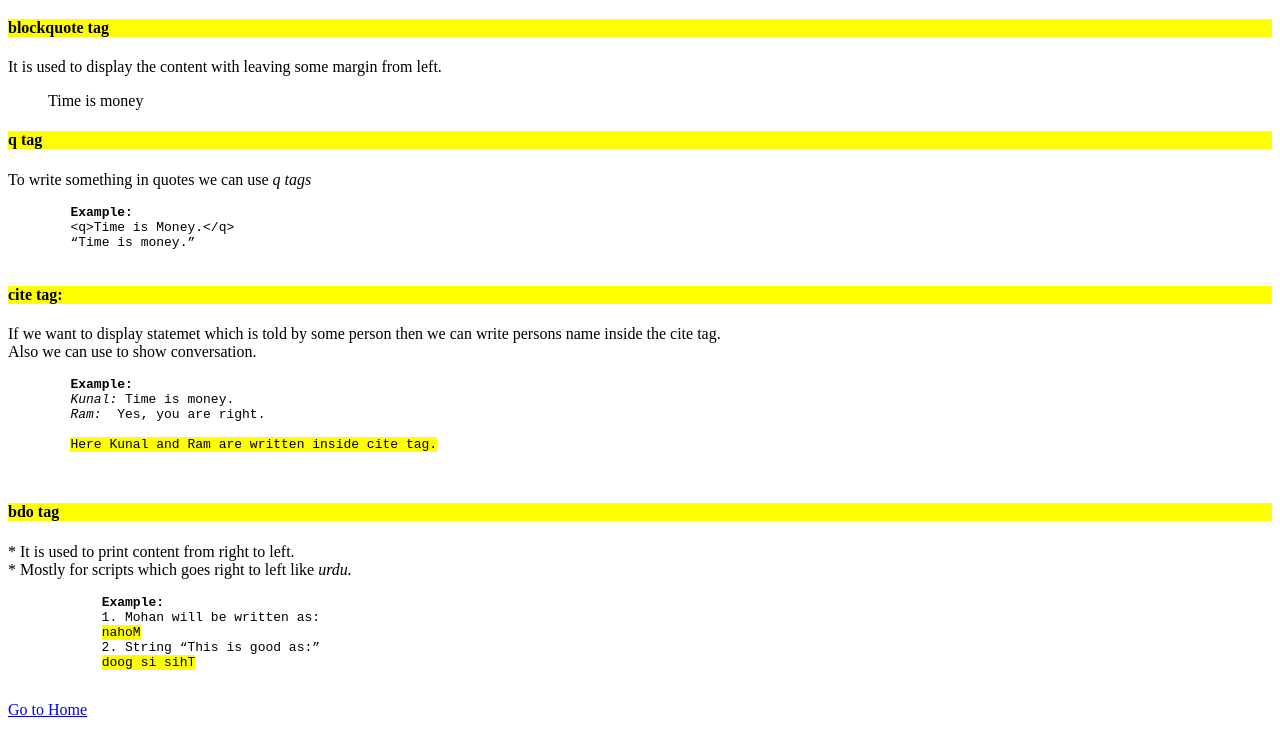
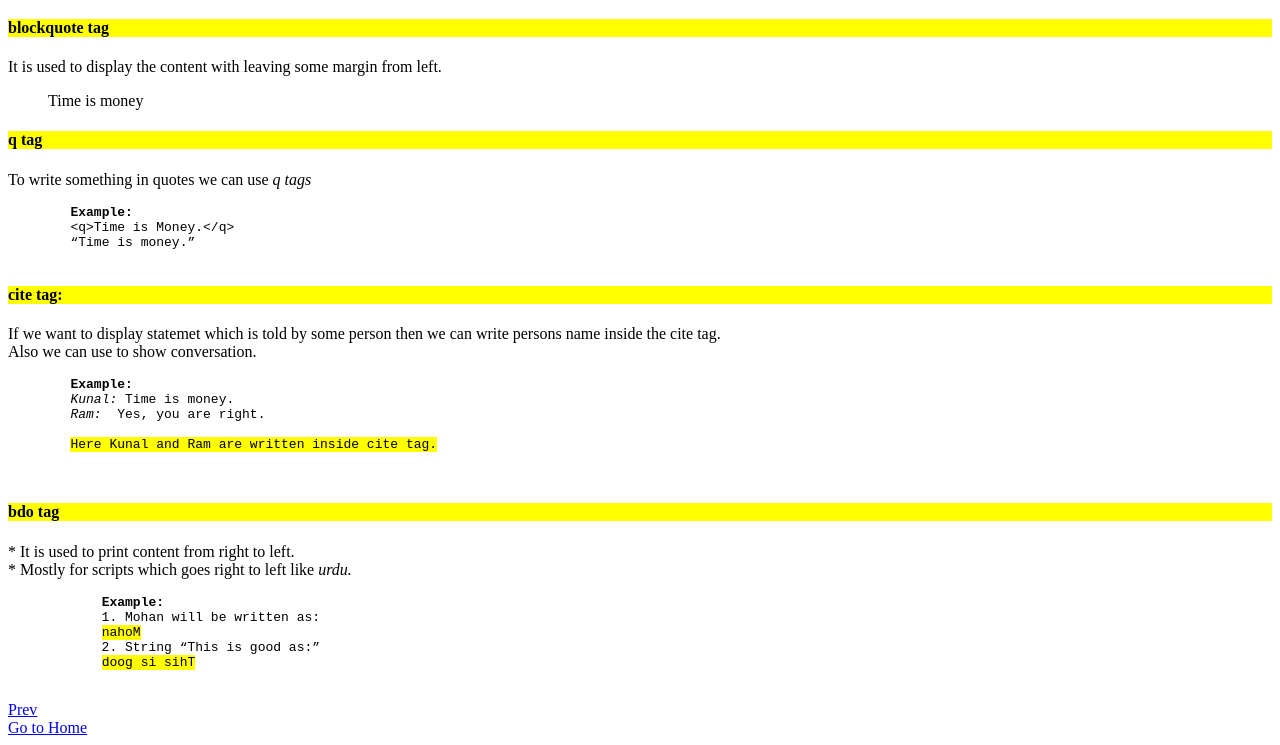
Before and after one commit to kunalgrv47/HTML-Learning-Journey, a plain HTML site: page HTML_Citation.html in a window 1280 px wide. Shown: the part 61-806 px from the top of the page. Drawn offline with Linux system fonts and the light colour scheme.

Commit message:
commit for citation

```diff
--- a/HTML_Citation.html
+++ b/HTML_Citation.html
@@ -1,10 +1,12 @@
 <!DOCTYPE html>
 <html lang="en">
+
 <head>
     <meta charset="UTF-8">
     <meta name="viewport" content="width=device-width, initial-scale=1.0">
     <title>Document</title>
 </head>
+
 <body>
 
     <h1 style="color: green;">CITATION</h2>
@@ -26,7 +28,8 @@
 
         <h4 style="background-color: yellow;">cite tag:</h4>
         <p>
-        If we want to display statemet which is told by some person then we can write persons name inside the cite tag. <br> Also we can use to show conversation.
+            If we want to display statemet which is told by some person then we can write persons name inside the cite
+            tag. <br> Also we can use to show conversation.
         </p>
 
         <pre>
@@ -52,6 +55,14 @@
         </pre>
         </p>
 
+        <div>
+            <a href="HTML_Formatting.html">Prev</a>
+        </div>
+        <div>
             <a href="index.html">Go to Home</a>
+        </div>
+
+
 </body>
+
 </html>
```
Also changed, not shown: HTML_Formatting.html (+1 -1 lines). Lines whose indentation alone changed are shown as unchanged.
